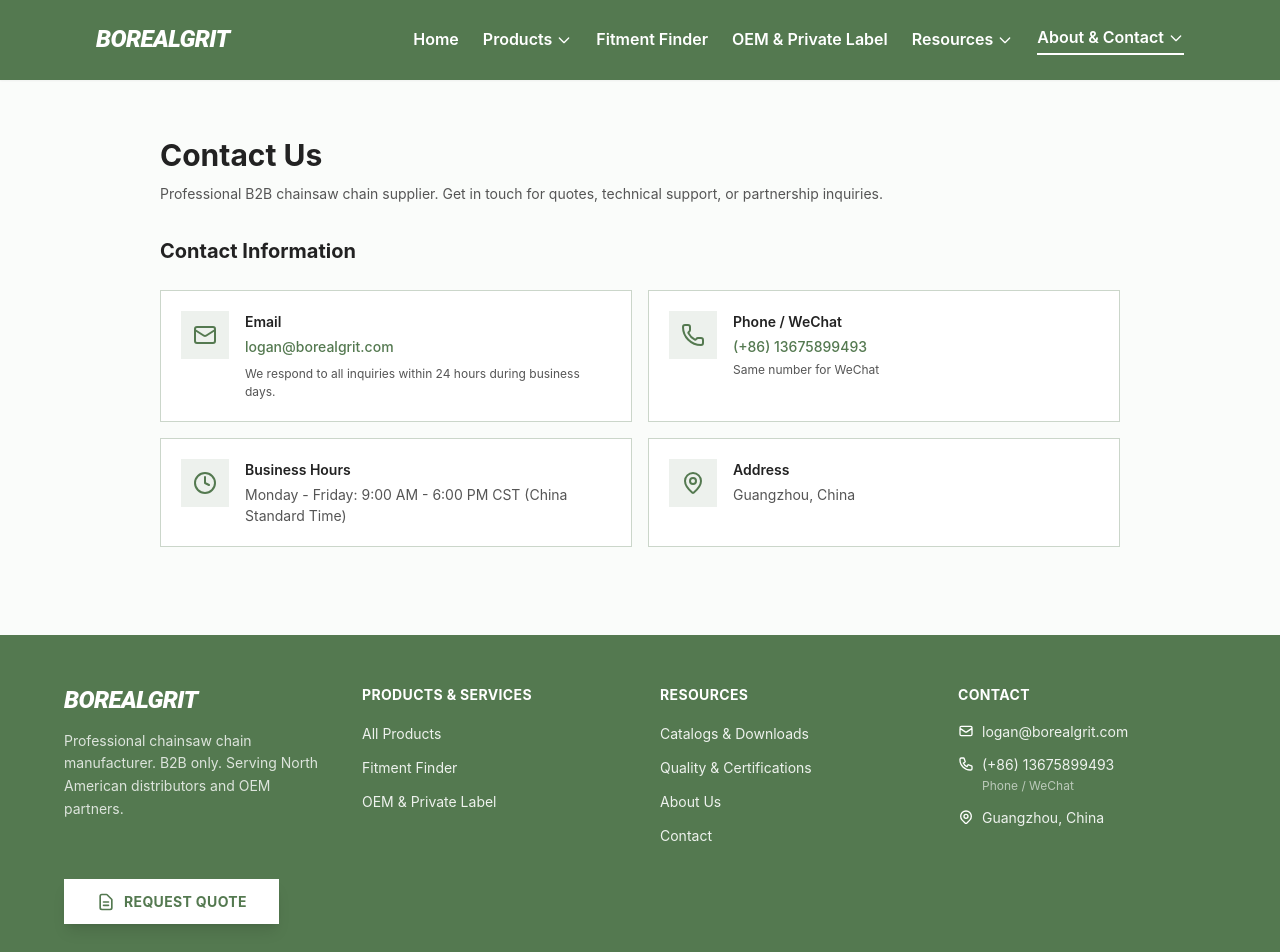
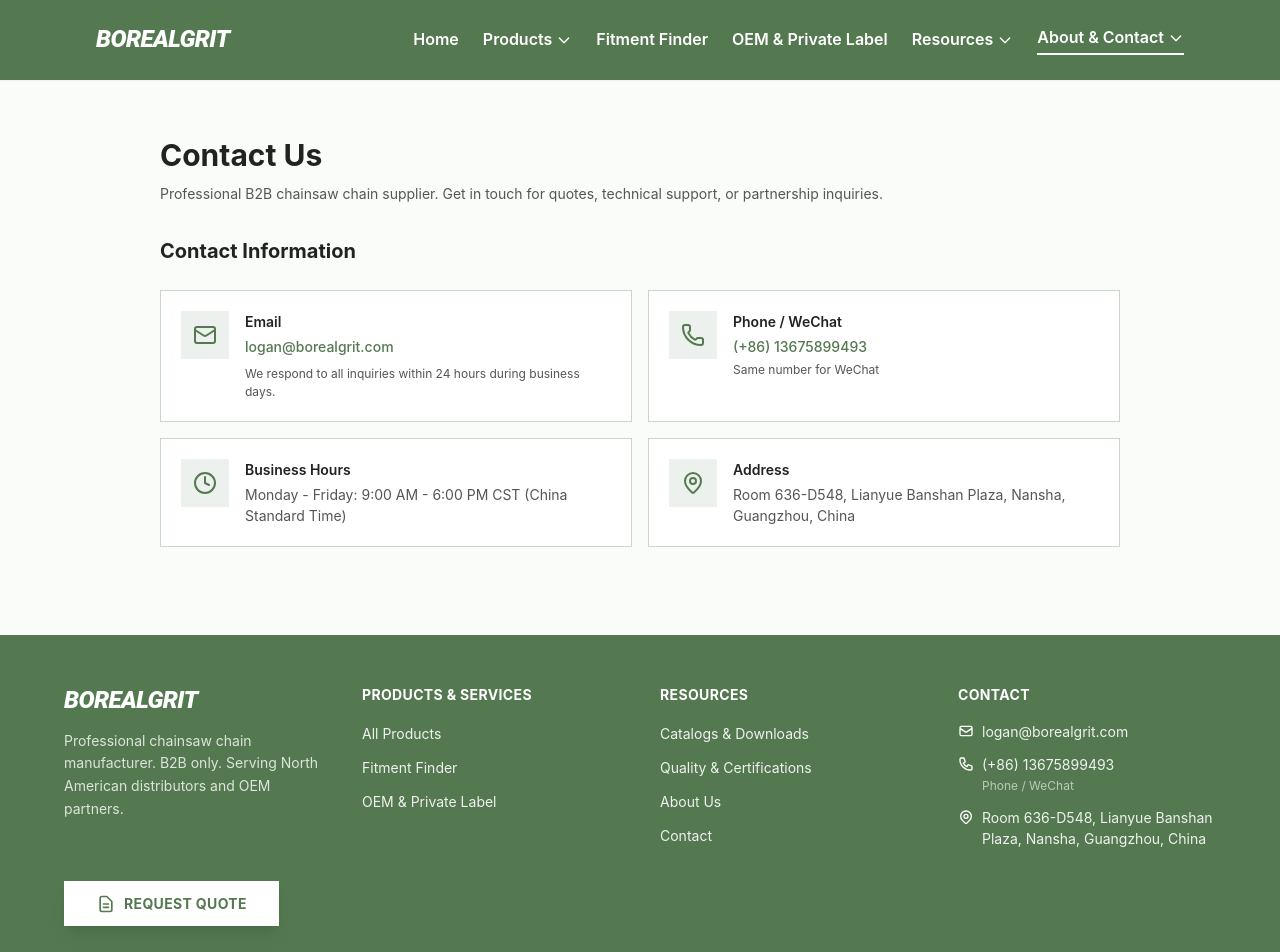
Before and after one commit to LoganOYoung/chainsaw-chain-supplier-borealgrit, a Next.js app: page /contact in a window 1280 px wide. Shown: the top 952 px of the page. Built offline with nearby package versions, Linux system fonts and the light colour scheme.

Commit message:
Update address to Room 636-D548, Lianyue Banshan Plaza, Nansha, Guangzhou, China

```diff
--- a/app/contact/page.tsx
+++ b/app/contact/page.tsx
@@ -7,7 +7,7 @@ import Footer from '@/components/Footer'
 const CONTACT_EMAIL = 'logan@borealgrit.com'
 const CONTACT_PHONE = '(+86) 13675899493'
 const CONTACT_WECHAT = '(+86) 13675899493'
-const CONTACT_ADDRESS = 'Guangzhou, China'
+const CONTACT_ADDRESS = 'Room 636-D548, Lianyue Banshan Plaza, Nansha, Guangzhou, China'
 const BUSINESS_HOURS = 'Monday - Friday: 9:00 AM - 6:00 PM CST (China Standard Time)'
 const RESPONSE_TIME = 'We respond to all inquiries within 24 hours during business days.'
 
--- a/app/request-quote/page.tsx
+++ b/app/request-quote/page.tsx
@@ -11,7 +11,7 @@ import Footer from '@/components/Footer'
 const CONTACT_EMAIL = 'logan@borealgrit.com'
 const CONTACT_PHONE = '(+86) 13675899493'
 const CONTACT_WECHAT = '(+86) 13675899493'
-const CONTACT_ADDRESS = 'Guangzhou, China'
+const CONTACT_ADDRESS = 'Room 636-D548, Lianyue Banshan Plaza, Nansha, Guangzhou, China'
 const BUSINESS_HOURS = 'Monday - Friday: 9:00 AM - 6:00 PM CST (China Standard Time)'
 const RESPONSE_TIME = 'We respond to all inquiries within 24 hours during business days.'
 
--- a/components/Footer.tsx
+++ b/components/Footer.tsx
@@ -92,7 +92,7 @@ export default function Footer() {
                   <path strokeLinecap="round" strokeLinejoin="round" strokeWidth="2" d="M17.657 16.657L13.414 20.9a1.998 1.998 0 01-2.827 0l-4.244-4.243a8 8 0 1111.314 0z" />
                   <path strokeLinecap="round" strokeLinejoin="round" strokeWidth="2" d="M15 11a3 3 0 11-6 0 3 3 0 016 0z" />
                 </svg>
-                <span className="text-white/90">Guangzhou, China</span>
+                <span className="text-white/90">Room 636-D548, Lianyue Banshan Plaza, Nansha, Guangzhou, China</span>
               </li>
             </ul>
           </div>
```
